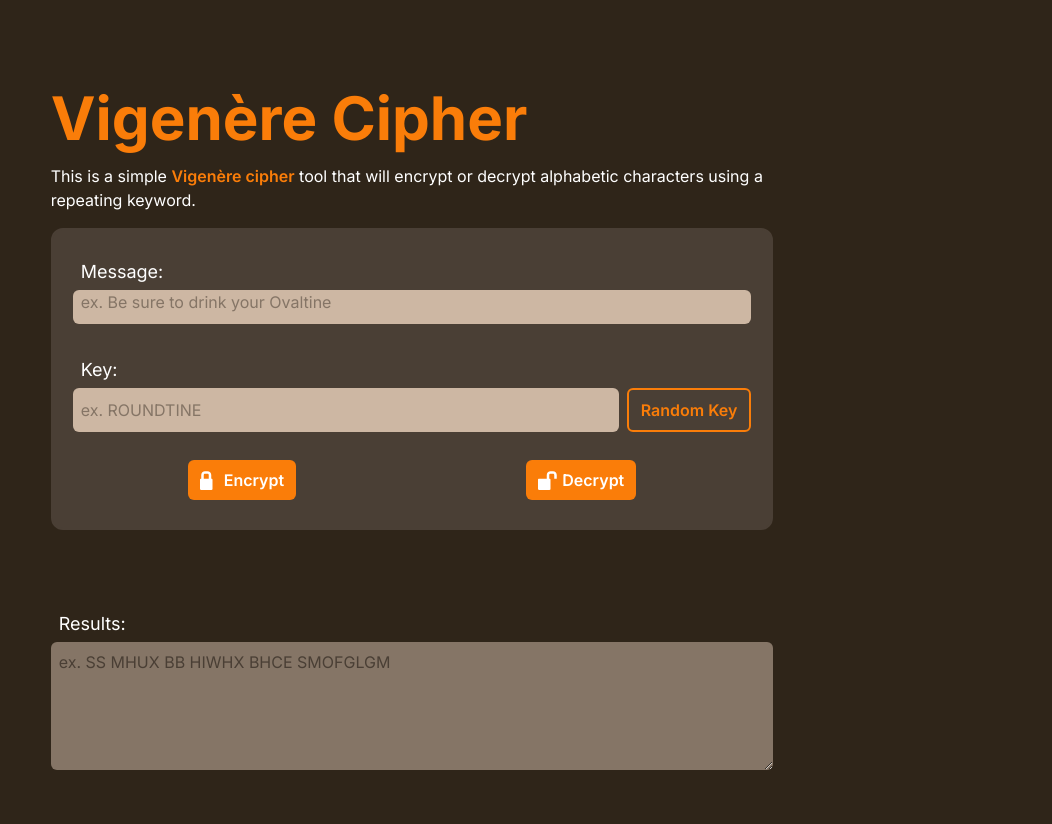
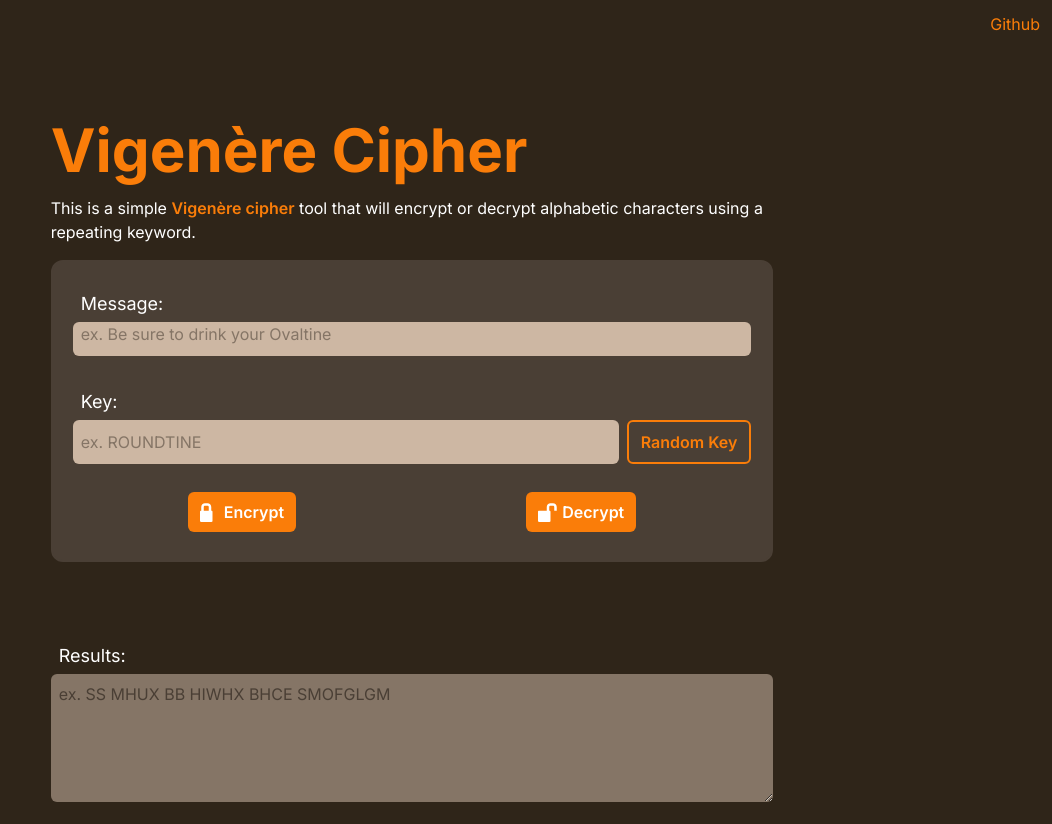
Before and after one commit to JohnKinoshita/vigenere-cipher, a website built with Vite: page index.html in a window 1280 px wide. Shown: the whole page, without its empty margins (228-1280 px from the left). Built offline with nearby package versions, Linux system fonts and the light colour scheme.

```diff
--- a/index.html
+++ b/index.html
@@ -8,11 +8,16 @@
     <title>Vigenère Cipher</title>
     <link rel="stylesheet" href="./src/main.css" />
   </head>
-  <body class="bg-brown text-white font-inter selection:bg-orange">
+  <body class="bg-brown text-white font-inter selection:bg-orange h-screen">
+    <header class="flex justify-end">
+      <div class="p-3">
+        <a href="https://github.com/JohnKinoshita/vigenere-cipher">Github</a>
+      </div>
+    </header>
     <main
-      class="mx-auto pt-4 pb-8 md:py-8 px-3 md:w-5/6 lg:w-8/12 xl:w-7/12 2xl:w-5/12"
+      class="mx-auto pb-8 md:py-4 px-3 md:w-5/6 lg:w-8/12 xl:w-7/12 2xl:w-5/12"
     >
-      <div class="pt-6 pb-4 md:pt-14">
+      <div class="pt-4 pb-4 md:pt-14">
         <h1
           class="text-orange font-bold text-4xl pb-4 md:text-5xl lg:text-6xl selection:bg-white"
         >
@@ -104,7 +109,6 @@
         readonly
       ></textarea>
     </main>
-    <footer></footer>
     <script type="module" src="/src/main.ts"></script>
     <script>
       const myText = document.getElementById("inputMessage");
```
